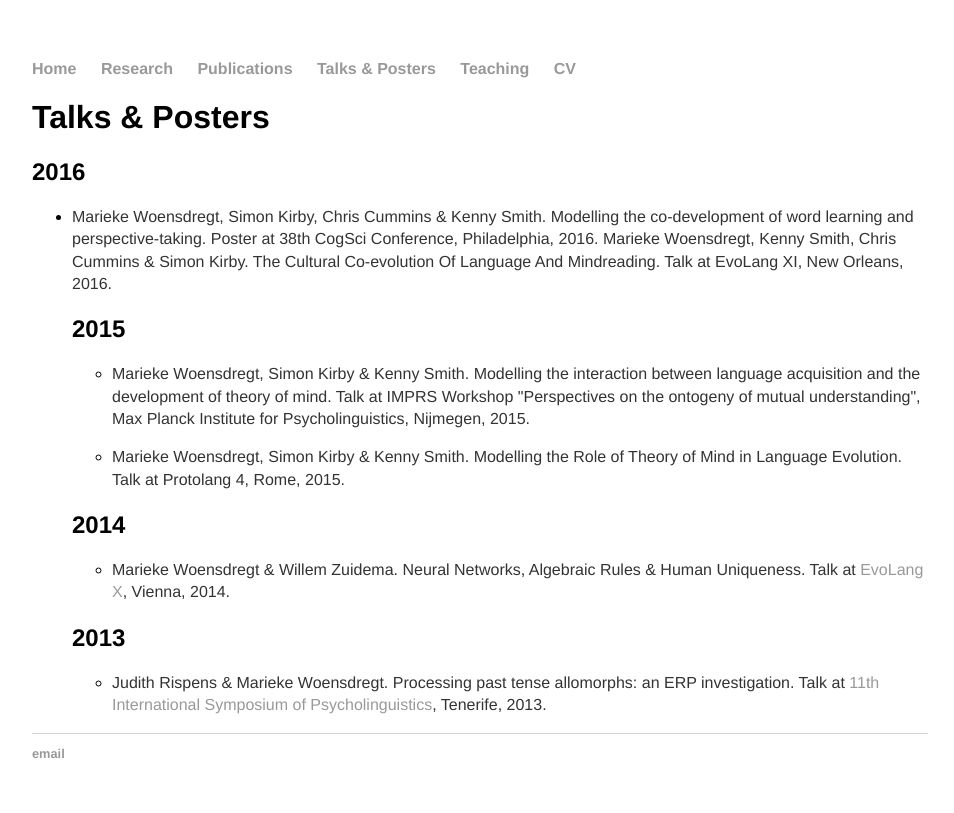
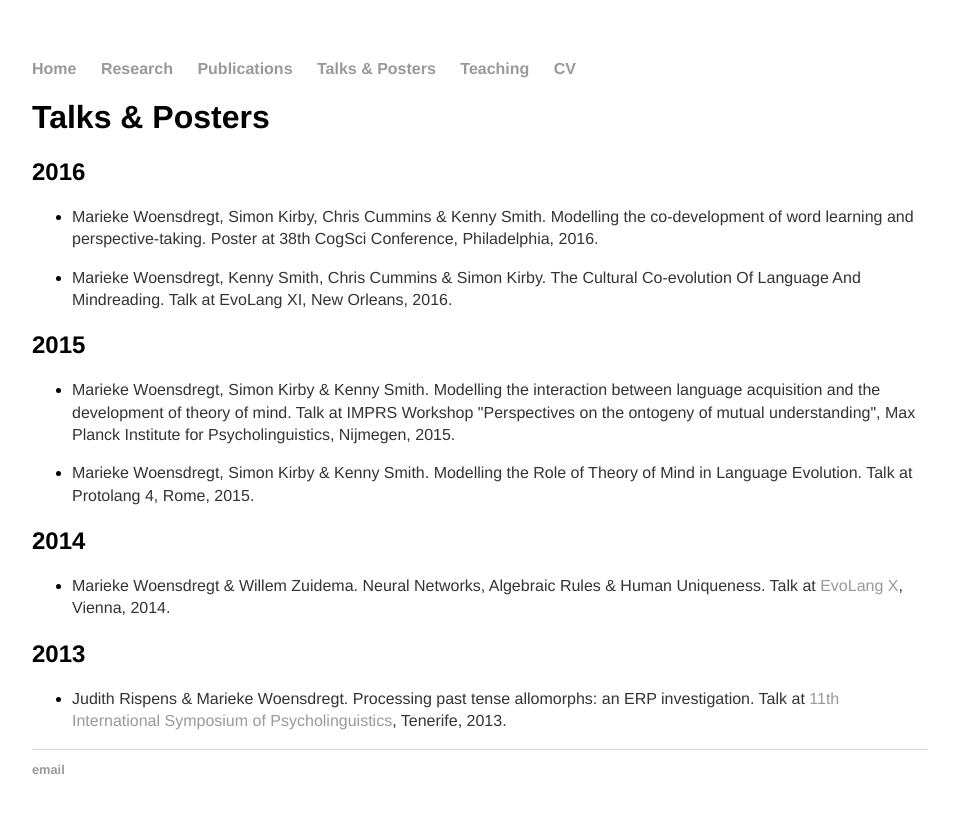
Before and after one commit to marieke-woensdregt/marieke-woensdregt.github.io, a Jekyll site: the page built from talks_n_posters/index.html, in a window 1280 px wide. Shown: the top 813 px of the page, without its empty margins (160-1114 px from the left). Built offline with Jekyll 4.4.1, drawn with Linux system fonts in a browser that asks for light colours.

Commit message:
Update index.html

```diff
--- a/talks_n_posters/index.html
+++ b/talks_n_posters/index.html
@@ -7,10 +7,12 @@
 
 	<h2> 2016 </h2>
 	<ul>
-		<li><p>
-Marieke Woensdregt, Simon Kirby, Chris Cummins & Kenny Smith. Modelling the co-development of word learning and perspective-taking. Poster at 38th CogSci Conference, Philadelphia, 2016.
-
-Marieke Woensdregt, Kenny Smith, Chris Cummins & Simon Kirby. The Cultural Co-evolution Of Language And Mindreading. Talk at EvoLang XI, New Orleans, 2016.
+		<li><p> Marieke Woensdregt, Simon Kirby, Chris Cummins &amp; Kenny Smith.
+			Modelling the co-development of word learning and perspective-taking.
+			Poster at 38th CogSci Conference, Philadelphia, 2016. </p></li>
+		<li><p> Marieke Woensdregt, Kenny Smith, Chris Cummins &amp; Simon Kirby.
+			The Cultural Co-evolution Of Language And Mindreading. Talk at EvoLang XI, New Orleans, 2016. </p></li>
+	</ul>
 
 	<h2> 2015 </h2>
 	<ul>
```
